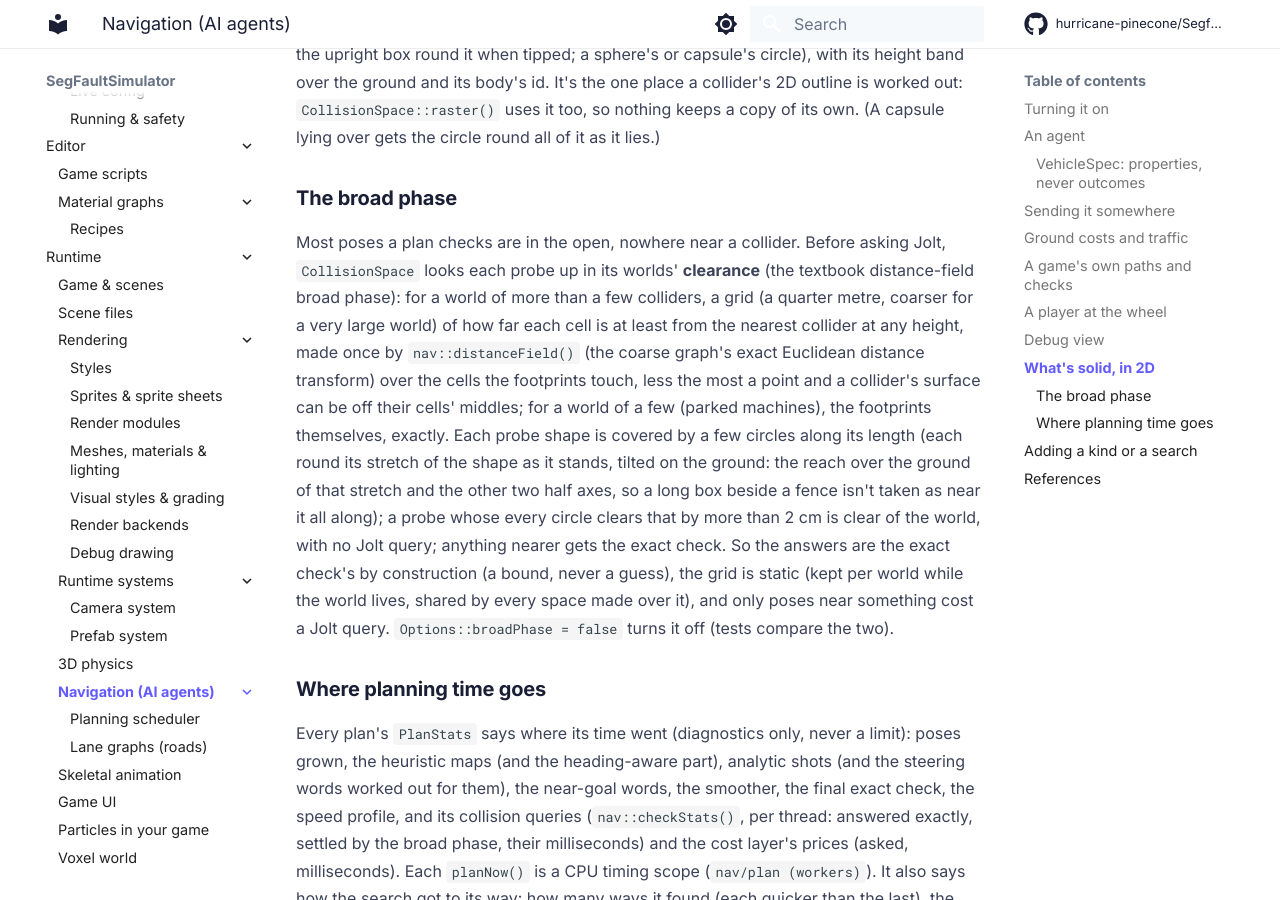
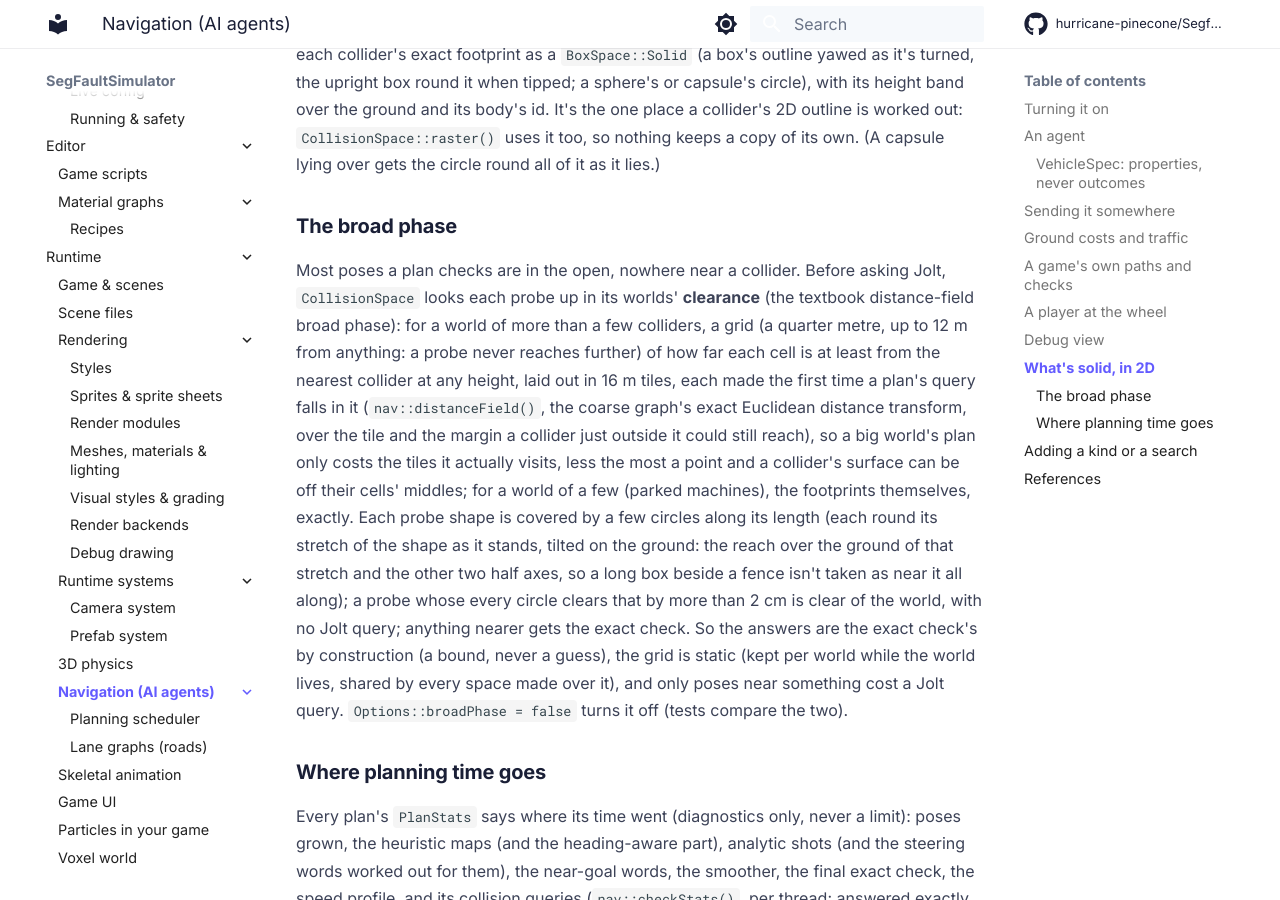
Before and after one commit to hurricane-pinecone/Segfault-Simulator, an MkDocs documentation site: the page built from docs/runtime/navigation/index.md, in a window 1280 px wide and 900 px high, scrolled down 14530 px. Built offline with MkDocs 1.6.1 and Material for MkDocs 9.7.7, drawn with Linux system fonts in a browser that asks for light colours; comment, search, counter and statistics services are not loaded; some of the changed text lies outside the part shown.

Commit message:
docs: fix broad-phase grid and chain-deadlock details in navigation docs (#39)
Co-authored-by: hurricane-pinecone <46616161+hurricane-pinecone@users.noreply.github.com>
Co-authored-by: Jimmy Couch <hurricane.pinecone@gmail.com>

```diff
--- a/docs/runtime/navigation/index.md
+++ b/docs/runtime/navigation/index.md
@@ -388,8 +388,9 @@ per meeting:
       (the same members forming it again, one of them planned again, isn't
       news).
     - a **chain** ending in one standing with no path to drive that isn't
-      moving off (its plan, or its game's, long in coming: the waiter held
-      `2 x parkedAfter`): lower, it yields to a wait spot clear of the
+      moving off (its plan, or its game's, long in coming): a deadlock once
+      both the waiter and the one it waits on have stood that way
+      `2 x parkedAfter`. Lower, it yields to a wait spot clear of the
       waiter's way; otherwise it's stuck for now, a static obstacle the
       waiter plans round.
 
@@ -566,12 +567,15 @@ out: `CollisionSpace::raster()` uses it too, so nothing keeps a copy of its own.
 Most poses a plan checks are in the open, nowhere near a collider. Before
 asking Jolt, `CollisionSpace` looks each probe up in its worlds' **clearance**
 (the textbook distance-field broad phase): for a world of more than a few
-colliders, a grid (a quarter metre, coarser for a very large world) of how far
-each cell is at least from the nearest collider at any height, made once by
-`nav::distanceField()` (the coarse graph's exact Euclidean distance transform)
-over the cells the footprints touch, less the most a point and a collider's
-surface can be off their cells' middles; for a world of a few (parked
-machines), the footprints themselves, exactly. Each probe shape is covered by a few circles
+colliders, a grid (a quarter metre, up to 12 m from anything: a probe never
+reaches further) of how far each cell is at least from the nearest collider
+at any height, laid out in 16 m tiles, each made the first time a plan's
+query falls in it (`nav::distanceField()`, the coarse graph's exact Euclidean
+distance transform, over the tile and the margin a collider just outside it
+could still reach), so a big world's plan only costs the tiles it actually
+visits, less the most a point and a collider's surface can be off their
+cells' middles; for a world of a few (parked machines), the footprints
+themselves, exactly. Each probe shape is covered by a few circles
 along its length (each round its stretch of the shape as it stands, tilted on
 the ground: the reach over the ground of that stretch and the other two half
 axes, so a long box beside a fence isn't taken as near it all along); a probe
```
